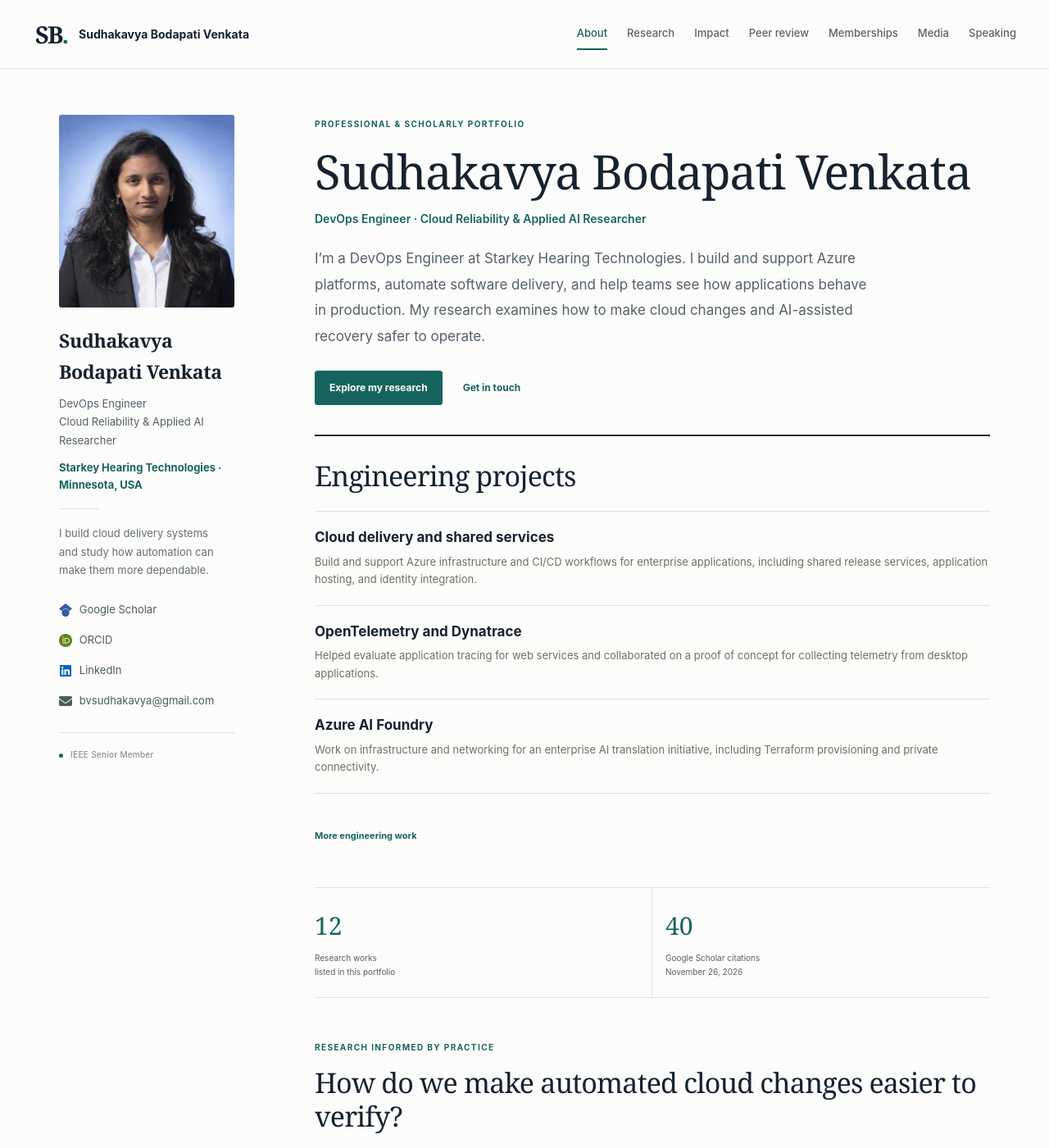
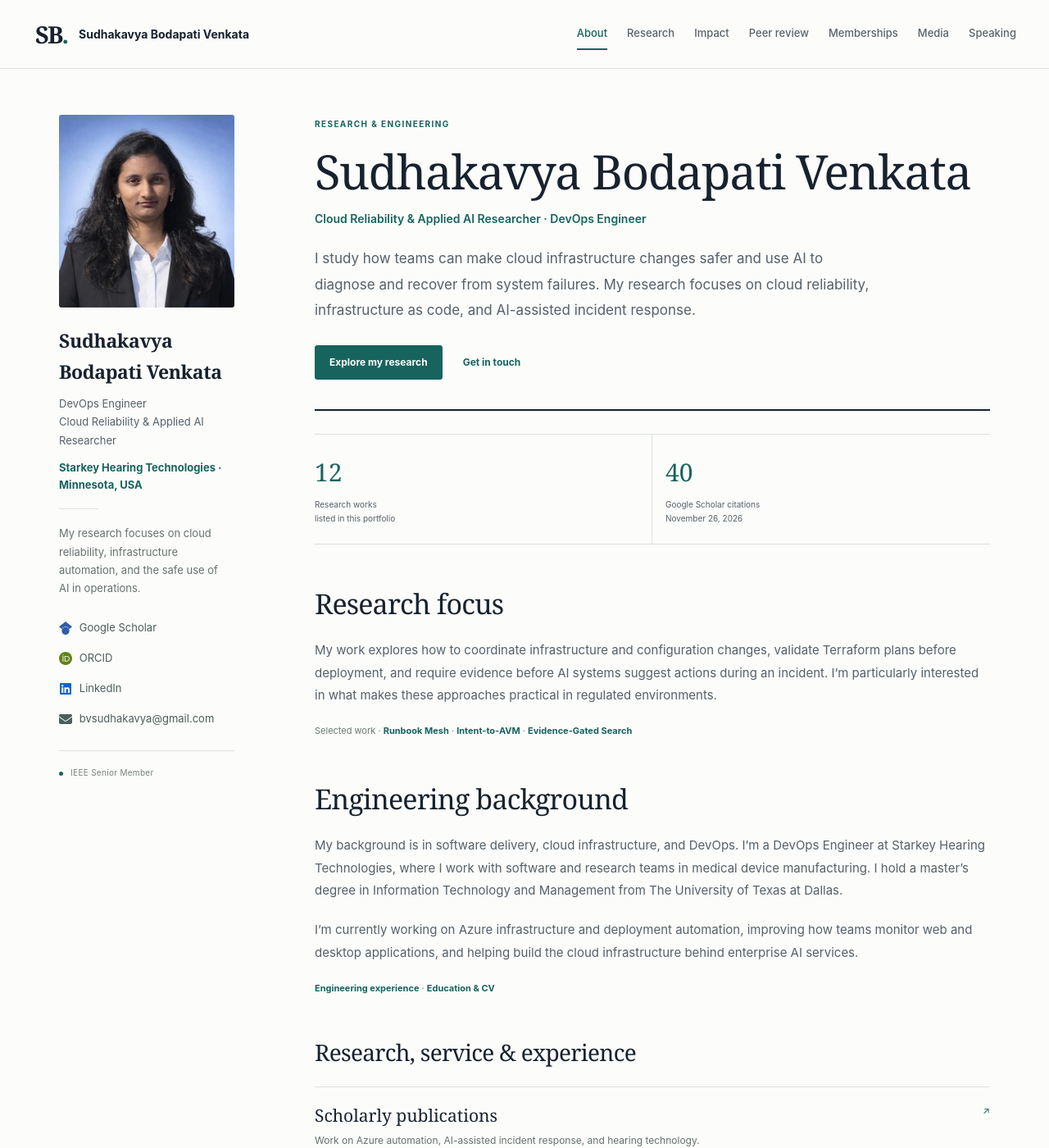
Before and after one commit to sudhakavya/sudhakavyabodapati, a Jekyll site: the page index.html, which Jekyll copies as it is, in a window 1280 px wide and 1400 px high. Shown: the whole window at 82% size. Built offline with Jekyll 4.4.1, drawn with Linux system fonts in a browser that asks for light colours; some of the changed text lies outside the part shown.

Commit message:
Refocus About page on research and engineering background

```diff
--- a/index.html
+++ b/index.html
@@ -4,9 +4,9 @@
   <meta charset="utf-8">
   <meta name="viewport" content="width=device-width,initial-scale=1">
   <title>About | Sudhakavya Bodapati Venkata</title>
-  <meta name="description" content="DevOps engineering at Starkey Hearing Technologies and applied research in cloud reliability, infrastructure automation, and AI-assisted operations.">
+  <meta name="description" content="Research in cloud reliability, infrastructure as code, and AI-assisted incident response, informed by DevOps engineering at Starkey Hearing Technologies.">
   <meta property="og:title" content="About | Sudhakavya Bodapati Venkata">
-  <meta property="og:description" content="DevOps engineering at Starkey Hearing Technologies and applied research in cloud reliability, infrastructure automation, and AI-assisted operations.">
+  <meta property="og:description" content="Research in cloud reliability, infrastructure as code, and AI-assisted incident response, informed by DevOps engineering at Starkey Hearing Technologies.">
   <meta property="og:type" content="website">
   <meta property="og:url" content="https://sudhakavya.github.io/sudhakavyabodapati/">
   <meta property="og:image" content="https://sudhakavya.github.io/sudhakavyabodapati/images/profile.png">
@@ -41,7 +41,7 @@
       <p class="profile-role">DevOps Engineer<br>Cloud Reliability &amp; Applied AI Researcher</p>
       <p class="affiliation">Starkey Hearing Technologies · Minnesota, USA</p>
       <div class="profile-rule"></div>
-      <p class="profile-bio">I build cloud delivery systems and study how automation can make them more dependable.</p>
+      <p class="profile-bio">My research focuses on cloud reliability, infrastructure automation, and the safe use of AI in operations.</p>
       <ul class="profile-links" aria-label="Profiles and contact">
         <li><a href="https://scholar.google.com/citations?user=yyiHyQ0AAAAJ&amp;hl=en" aria-label="Google Scholar" target="_blank" rel="noopener noreferrer"><img src="./profile-googlescholar.svg" width="16" height="16" alt=""><span class="profile-link-label">Google Scholar</span></a></li>
         <li><a href="https://orcid.org/0009-0004-5810-0431" aria-label="ORCID" target="_blank" rel="noopener noreferrer"><img src="./profile-orcid.svg" width="16" height="16" alt=""><span class="profile-link-label">ORCID</span></a></li>
@@ -52,29 +52,26 @@
     </aside>
     <main id="main" tabindex="-1">
 <header class="classic-profile">
-  <p class="eyebrow">Professional &amp; scholarly portfolio</p>
+  <p class="eyebrow">Research &amp; engineering</p>
   <h1>Sudhakavya Bodapati Venkata</h1>
-  <p class="classic-profile__role">DevOps Engineer · Cloud Reliability &amp; Applied AI Researcher</p>
-  <p class="classic-profile__summary">I’m a DevOps Engineer at Starkey Hearing Technologies. I build and support Azure platforms, automate software delivery, and help teams see how applications behave in production. My research examines how to make cloud changes and AI-assisted recovery safer to operate.</p>
+  <p class="classic-profile__role">Cloud Reliability &amp; Applied AI Researcher · DevOps Engineer</p>
+  <p class="classic-profile__summary">I study how teams can make cloud infrastructure changes safer and use AI to diagnose and recover from system failures. My research focuses on cloud reliability, infrastructure as code, and AI-assisted incident response.</p>
   <div class="hero-actions"><a class="button primary" href="./publications.html">Explore my research</a> <a class="text-link" href="mailto:bvsudhakavya@gmail.com">Get in touch</a></div>
 </header>
-<section class="about-section" aria-labelledby="engineering-projects">
-  <h2 id="engineering-projects">Engineering projects</h2>
-  <div class="record-list"><article class="record"><div><h3>Cloud delivery and shared services</h3><p>Build and support Azure infrastructure and CI/CD workflows for enterprise applications, including shared release services, application hosting, and identity integration.</p></div></article>
-<article class="record"><div><h3>OpenTelemetry and Dynatrace</h3><p>Helped evaluate application tracing for web services and collaborated on a proof of concept for collecting telemetry from desktop applications.</p></div></article>
-<article class="record"><div><h3>Azure AI Foundry</h3><p>Work on infrastructure and networking for an enterprise AI translation initiative, including Terraform provisioning and private connectivity.</p></div></article></div>
-  <p class="small-source"><a class="text-link" href="./engineering.html">More engineering work</a></p>
-</section>
 <div class="credential-grid home-research-stats" aria-label="Research highlights">
   <a href="./publications.html"><strong>12</strong><span>Research works<br>listed in this portfolio</span></a>
   <a href="./citation-impact.html"><strong>40</strong><span>Google Scholar citations<br><time datetime="2026-11-26">November 26, 2026</time></span></a>
 </div>
-<section class="about-section">
-  <p class="eyebrow">Research informed by practice</p>
-  <h2>How do we make automated cloud changes easier to verify?</h2>
-  <p>My research covers the handoff between infrastructure provisioning and configuration, how to validate Terraform plans for regulated Azure environments, and how to limit the actions AI assistants can propose during an incident.</p>
-  <p>I hold a master’s degree in Information Technology and Management from The University of Texas at Dallas and serve as a reviewer for journals and conferences in software engineering, AI, and health technology.</p>
-  <p class="small-source"><a class="text-link" href="https://scrs.in/conference/icst2026/speaker/talk/23165" target="_blank" rel="noopener noreferrer">Conference speaker profile</a> · <a class="text-link" href="./honors.html">Education &amp; CV</a></p>
+<section class="about-section" aria-labelledby="research-focus">
+  <h2 id="research-focus">Research focus</h2>
+  <p>My work explores how to coordinate infrastructure and configuration changes, validate Terraform plans before deployment, and require evidence before AI systems suggest actions during an incident. I’m particularly interested in what makes these approaches practical in regulated environments.</p>
+  <p class="small-source">Selected work · <a class="text-link" href="https://ieeexplore.ieee.org/abstract/document/11447687" target="_blank" rel="noopener noreferrer">Runbook Mesh</a> · <a class="text-link" href="https://ieeexplore.ieee.org/abstract/document/11407594" target="_blank" rel="noopener noreferrer">Intent-to-AVM</a> · <a class="text-link" href="https://alkindipublisher.com/index.php/jcsts/article/view/12302" target="_blank" rel="noopener noreferrer">Evidence-Gated Search</a></p>
+</section>
+<section class="about-section" aria-labelledby="engineering-background">
+  <h2 id="engineering-background">Engineering background</h2>
+  <p>My background is in software delivery, cloud infrastructure, and DevOps. I’m a DevOps Engineer at Starkey Hearing Technologies, where I work with software and research teams in medical device manufacturing. I hold a master’s degree in Information Technology and Management from The University of Texas at Dallas.</p>
+  <p>I’m currently working on Azure infrastructure and deployment automation, improving how teams monitor web and desktop applications, and helping build the cloud infrastructure behind enterprise AI services.</p>
+  <p class="small-source"><a class="text-link" href="./engineering.html">Engineering experience</a> · <a class="text-link" href="./honors.html">Education &amp; CV</a></p>
 </section>
 <section aria-labelledby="portfolio-directory">
   <div class="section-heading"><h2 id="portfolio-directory">Research, service &amp; experience</h2></div>
```
